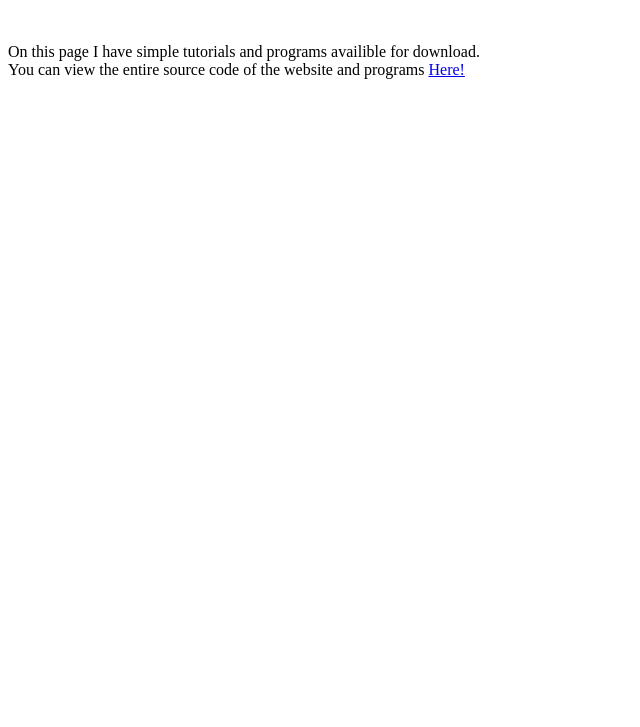
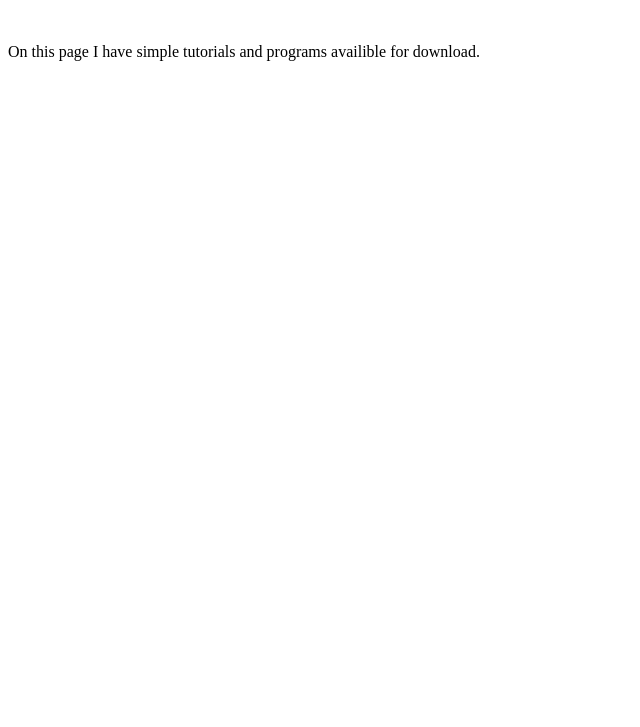
Before and after one commit to PepperSoftware98/PepperSoftware98.github.io, a plain HTML site: page index.html in a window 1280 px wide. Shown: the part 73-800 px from the top of the page, without its empty margins (0-640 px from the left). Drawn offline with Linux system fonts and the light colour scheme.

Commit message:
Update index.html

```diff
--- a/index.html
+++ b/index.html
@@ -9,6 +9,5 @@
     <br>
     On this page I have simple tutorials and programs availible for download.
     <br>
-    You can view the entire source code of the website and programs <a href="https://github.com/PepperSoftware98/PepperSoftware98.github.io">Here!</a>
   </body>
 </html>
```
